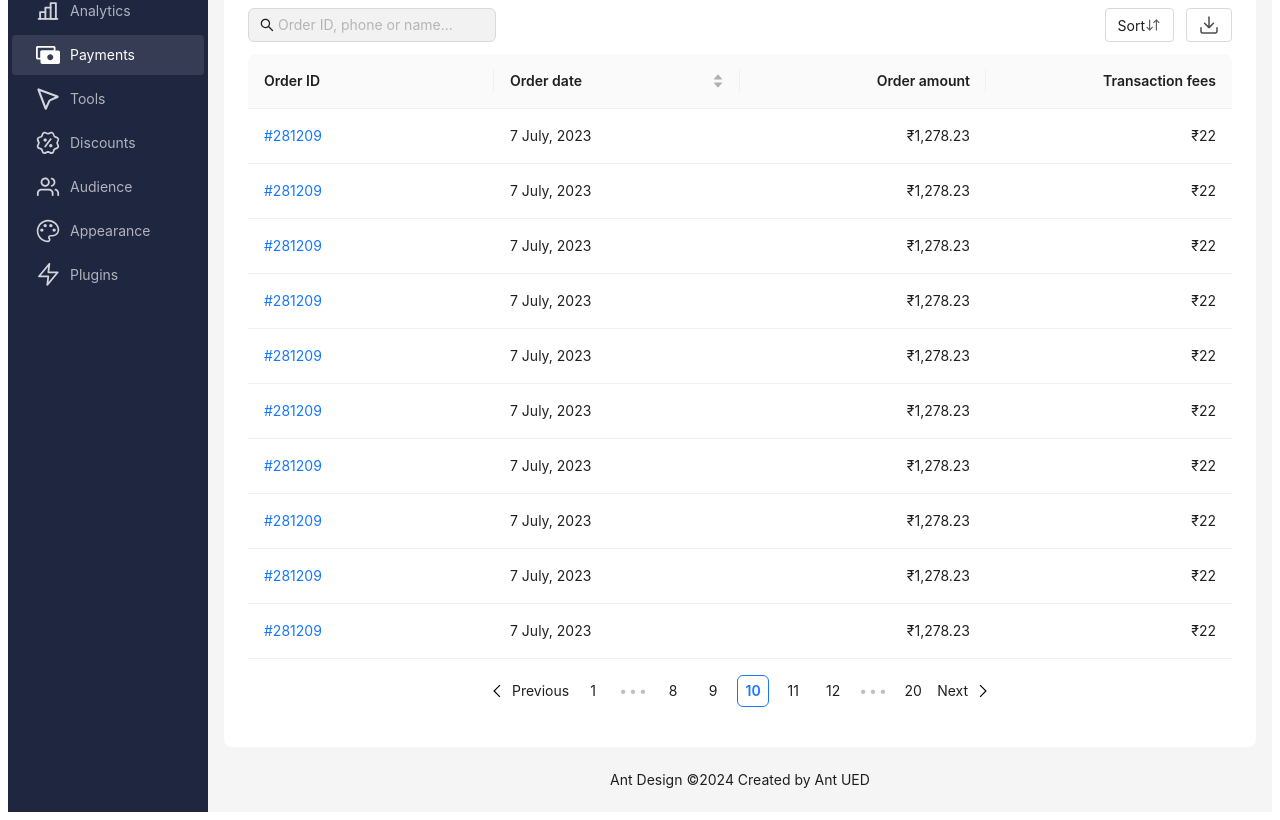
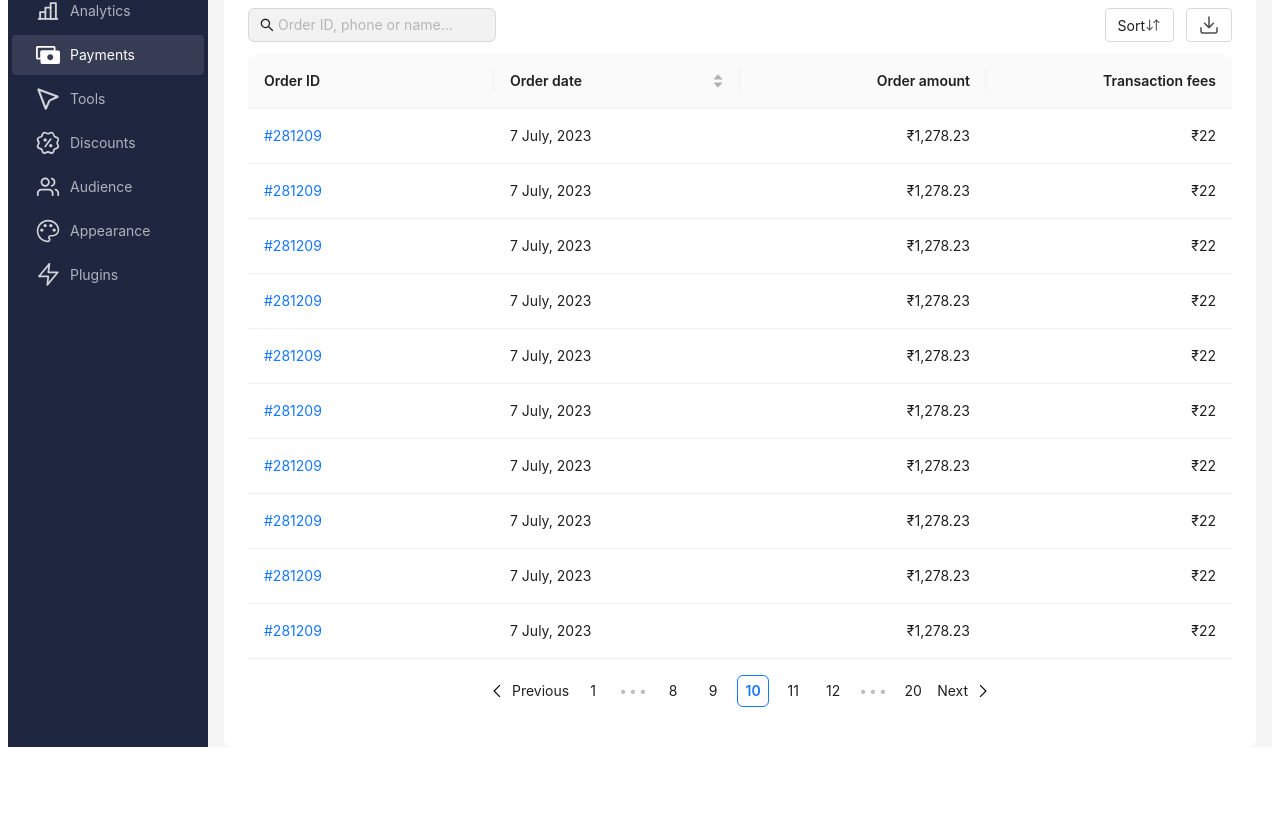
Before and after one commit to prakash855/dukan, a React (Vite) app: page / in a window 1280 px wide. Shown: the part 316-1136 px from the top of the page. After the commit the page ends 1071 px from the top, so only its background shows below. Built offline with nearby package versions, Linux system fonts and the light colour scheme.

Commit message:
refactor: footer removed

```diff
--- a/src/App.jsx
+++ b/src/App.jsx
@@ -2,7 +2,6 @@ import { Layout } from "antd";
 import Body from "./components/Body/Body";
 import Head from "./components/Head/Head";
 import Sidebar from "./components/Sidebar/Sidebar";
-const { Footer } = Layout;
 
 import "./App.css";
 
@@ -13,13 +12,6 @@ const App = () => {
       <Layout>
         <Head />
         <Body />
-        <Footer
-          style={{
-            textAlign: "center",
-          }}
-        >
-          Ant Design ©{new Date().getFullYear()} Created by Ant UED
-        </Footer>
       </Layout>
     </Layout>
   );
```
